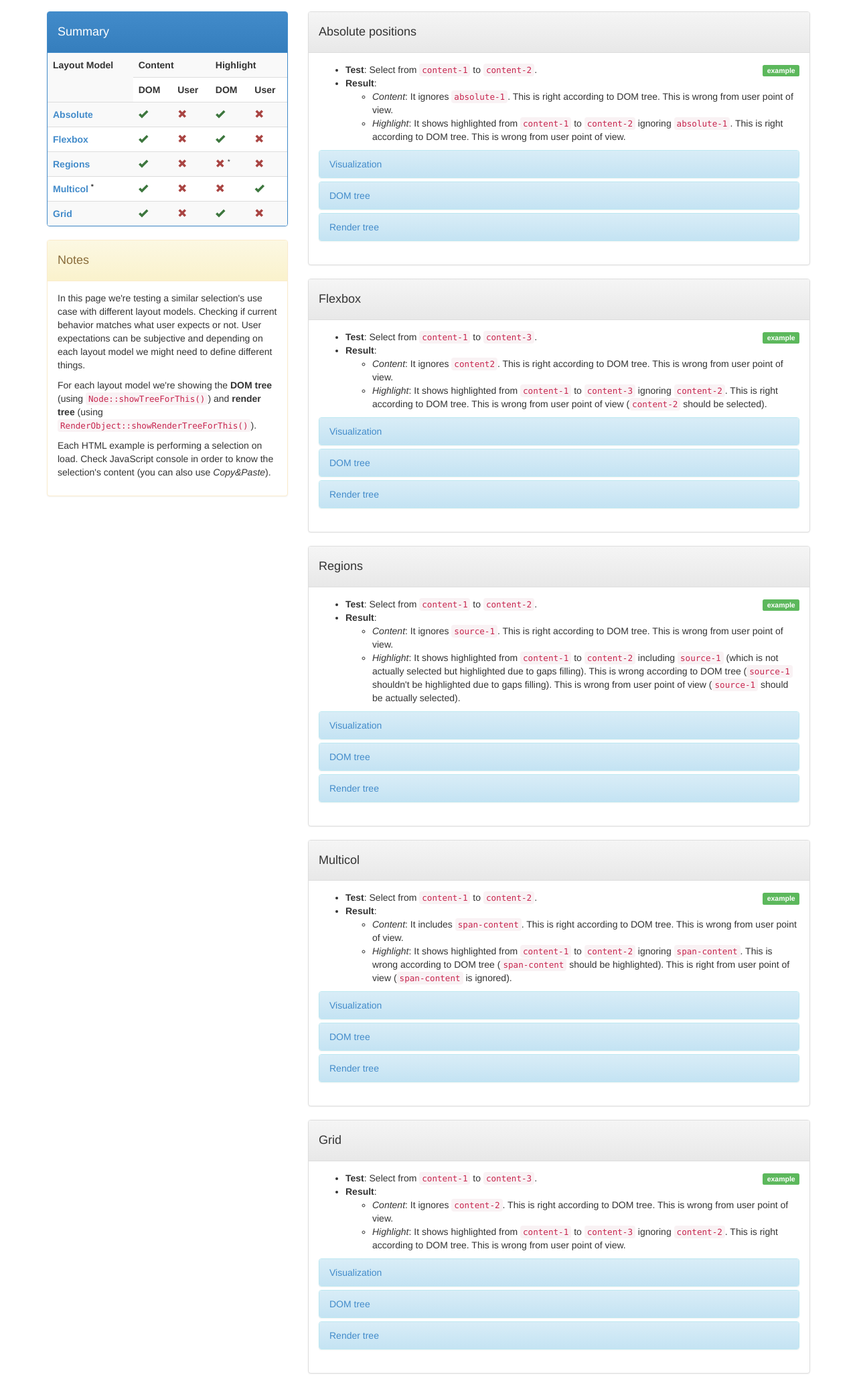
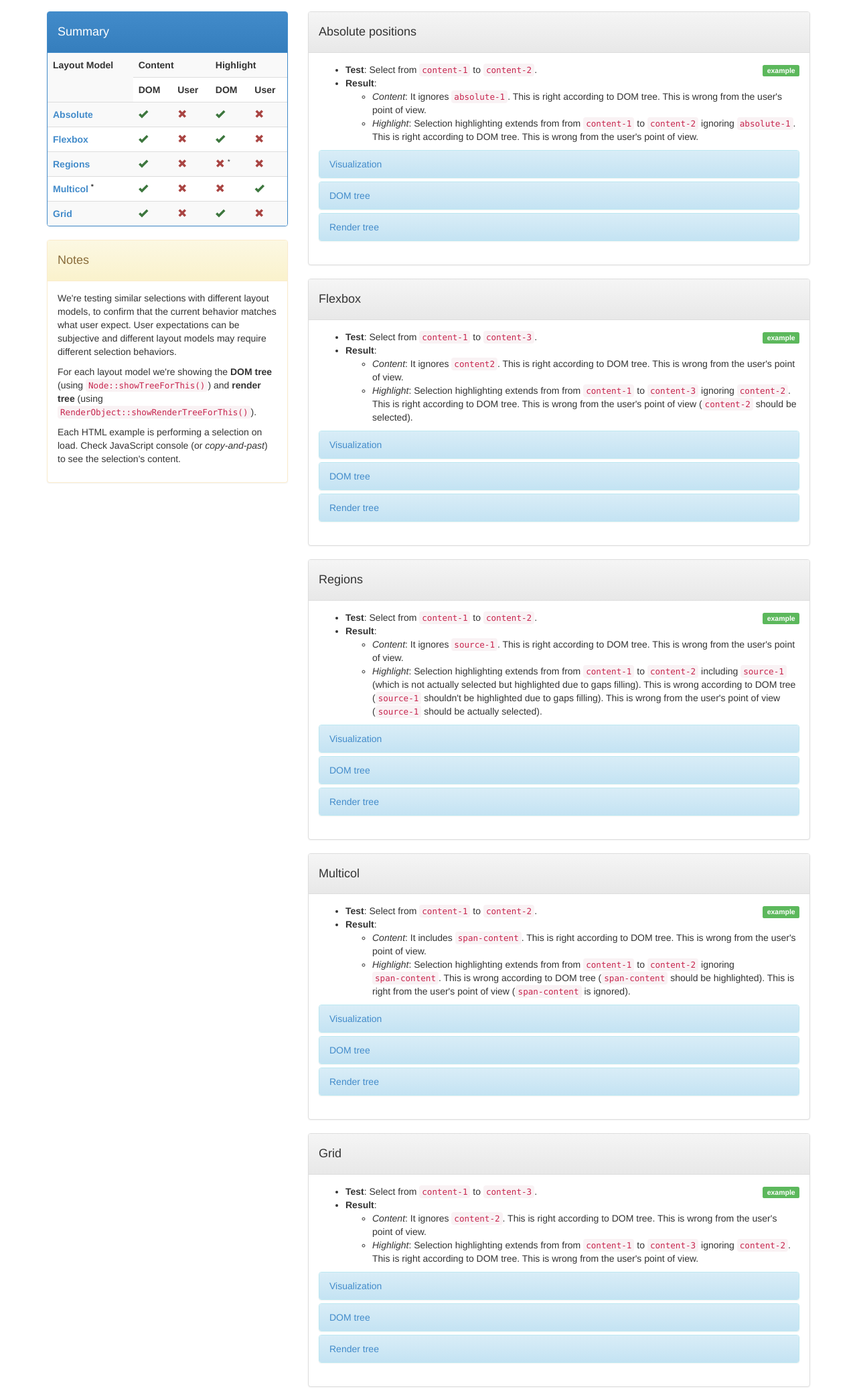
Before and after one commit to Igalia/web-selection-examples, a plain HTML site: page index.html in a window 1280 px wide. Shown: the part 303-2377 px from the top of the page at 67% size. Drawn offline with Linux system fonts and the light colour scheme.

Commit message:
Fix some typos

```diff
--- a/index.html
+++ b/index.html
@@ -106,9 +106,9 @@
                     <div class="panel panel-warning">
                         <div class="panel-heading"><h4>Notes</h4></div>
                         <div class="panel-body">
-                            <p>In this page we're testing a similar selection's use case with different layout models. Checking if current behavior matches what user expects or not. User expectations can be subjective and depending on each layout model we might need to define different things.</p>
+                            <p>We're testing similar selections with different layout models, to confirm that the current behavior matches what user expect. User expectations can be subjective and different layout models may require different selection behaviors.</p>
                             <p>For each layout model we're showing the <strong>DOM tree</strong> (using <code>Node::showTreeForThis()</code>) and <strong>render tree</strong> (using <code>RenderObject::showRenderTreeForThis()</code>).</p>
-                            <p>Each HTML example is performing a selection on load. Check JavaScript console in order to know the selection's content (you can also use <em>Copy&amp;Paste</em>).</p>
+                            <p>Each HTML example is performing a selection on load. Check JavaScript console (or <em>copy-and-past</em>) to see the selection's content.</p>
                         </div>
                     </div>
 
@@ -124,8 +124,8 @@
                                 <li><strong>Test</strong>: Select from <code>content-1</code> to <code>content-2</code>.</li>
                                 <li><strong>Result</strong>:
                                     <ul>
-                                        <li><em>Content</em>: It ignores <code>absolute-1</code>. This is right according to DOM tree. This is wrong from user point of view.</li>
-                                        <li><em>Highlight</em>: It shows highlighted from <code>content-1</code> to <code>content-2</code> ignoring <code>absolute-1</code>. This is right according to DOM tree. This is wrong from user point of view.</li>
+                                        <li><em>Content</em>: It ignores <code>absolute-1</code>. This is right according to DOM tree. This is wrong from the user's point of view.</li>
+                                        <li><em>Highlight</em>: Selection highlighting extends from from <code>content-1</code> to <code>content-2</code> ignoring <code>absolute-1</code>. This is right according to DOM tree. This is wrong from the user's point of view.</li>
                                     </ul>
                                 </li>
                             </ul>
@@ -180,8 +180,8 @@ content-2</pre>
                                 <li><strong>Test</strong>: Select from <code>content-1</code> to <code>content-3</code>.</li>
                                 <li><strong>Result</strong>:
                                     <ul>
-                                        <li><em>Content</em>: It ignores <code>content2</code>. This is right according to DOM tree. This is wrong from user point of view.</li>
-                                        <li><em>Highlight</em>: It shows highlighted from <code>content-1</code> to <code>content-3</code> ignoring <code>content-2</code>. This is right according to DOM tree. This is wrong from user point of view (<code>content-2</code> should be selected).</li>
+                                        <li><em>Content</em>: It ignores <code>content2</code>. This is right according to DOM tree. This is wrong from the user's point of view.</li>
+                                        <li><em>Highlight</em>: Selection highlighting extends from from <code>content-1</code> to <code>content-3</code> ignoring <code>content-2</code>. This is right according to DOM tree. This is wrong from the user's point of view (<code>content-2</code> should be selected).</li>
                                     </ul>
                                 </li>
                             </ul>
@@ -240,8 +240,8 @@ content-3</pre>
                                 <li><strong>Test</strong>: Select from <code>content-1</code> to <code>content-2</code>.</li>
                                 <li><strong>Result</strong>:
                                     <ul>
-                                        <li><em>Content</em>: It ignores <code>source-1</code>. This is right according to DOM tree. This is wrong from user point of view.</li>
-                                        <li><em>Highlight</em>: It shows highlighted from <code>content-1</code> to <code>content-2</code> including <code>source-1</code> (which is not actually selected but highlighted due to gaps filling). This is wrong according to DOM tree (<code>source-1</code> shouldn't be highlighted due to gaps filling). This is wrong from user point of view (<code>source-1</code> should be actually selected).</li>
+                                        <li><em>Content</em>: It ignores <code>source-1</code>. This is right according to DOM tree. This is wrong from the user's point of view.</li>
+                                        <li><em>Highlight</em>: Selection highlighting extends from from <code>content-1</code> to <code>content-2</code> including <code>source-1</code> (which is not actually selected but highlighted due to gaps filling). This is wrong according to DOM tree (<code>source-1</code> shouldn't be highlighted due to gaps filling). This is wrong from the user's point of view (<code>source-1</code> should be actually selected).</li>
                                     </ul>
                                 </li>
                             </ul>
@@ -301,8 +301,8 @@ content-2</pre>
                                 <li><strong>Test</strong>: Select from <code>content-1</code> to <code>content-2</code>.</li>
                                 <li><strong>Result</strong>:
                                     <ul>
-                                        <li><em>Content</em>: It includes <code>span-content</code>. This is right according to DOM tree. This is wrong from user point of view.</li>
-                                        <li><em>Highlight</em>: It shows highlighted from <code>content-1</code> to <code>content-2</code> ignoring <code>span-content</code>. This is wrong according to DOM tree (<code>span-content</code> should be highlighted). This is right from user point of view (<code>span-content</code> is ignored).</li>
+                                        <li><em>Content</em>: It includes <code>span-content</code>. This is right according to DOM tree. This is wrong from the user's point of view.</li>
+                                        <li><em>Highlight</em>: Selection highlighting extends from from <code>content-1</code> to <code>content-2</code> ignoring <code>span-content</code>. This is wrong according to DOM tree (<code>span-content</code> should be highlighted). This is right from the user's point of view (<code>span-content</code> is ignored).</li>
                                     </ul>
                                 </li>
                             </ul>
@@ -365,8 +365,8 @@ content-2</pre>
                                 <li><strong>Test</strong>: Select from <code>content-1</code> to <code>content-3</code>.</li>
                                 <li><strong>Result</strong>:
                                     <ul>
-                                        <li><em>Content</em>: It ignores <code>content-2</code>. This is right according to DOM tree. This is wrong from user point of view.</li>
-                                        <li><em>Highlight</em>: It shows highlighted from <code>content-1</code> to <code>content-3</code> ignoring <code>content-2</code>. This is right according to DOM tree. This is wrong from user point of view.</li>
+                                        <li><em>Content</em>: It ignores <code>content-2</code>. This is right according to DOM tree. This is wrong from the user's point of view.</li>
+                                        <li><em>Highlight</em>: Selection highlighting extends from from <code>content-1</code> to <code>content-3</code> ignoring <code>content-2</code>. This is right according to DOM tree. This is wrong from the user's point of view.</li>
                                     </ul>
                                 </li>
                             </ul>
```
